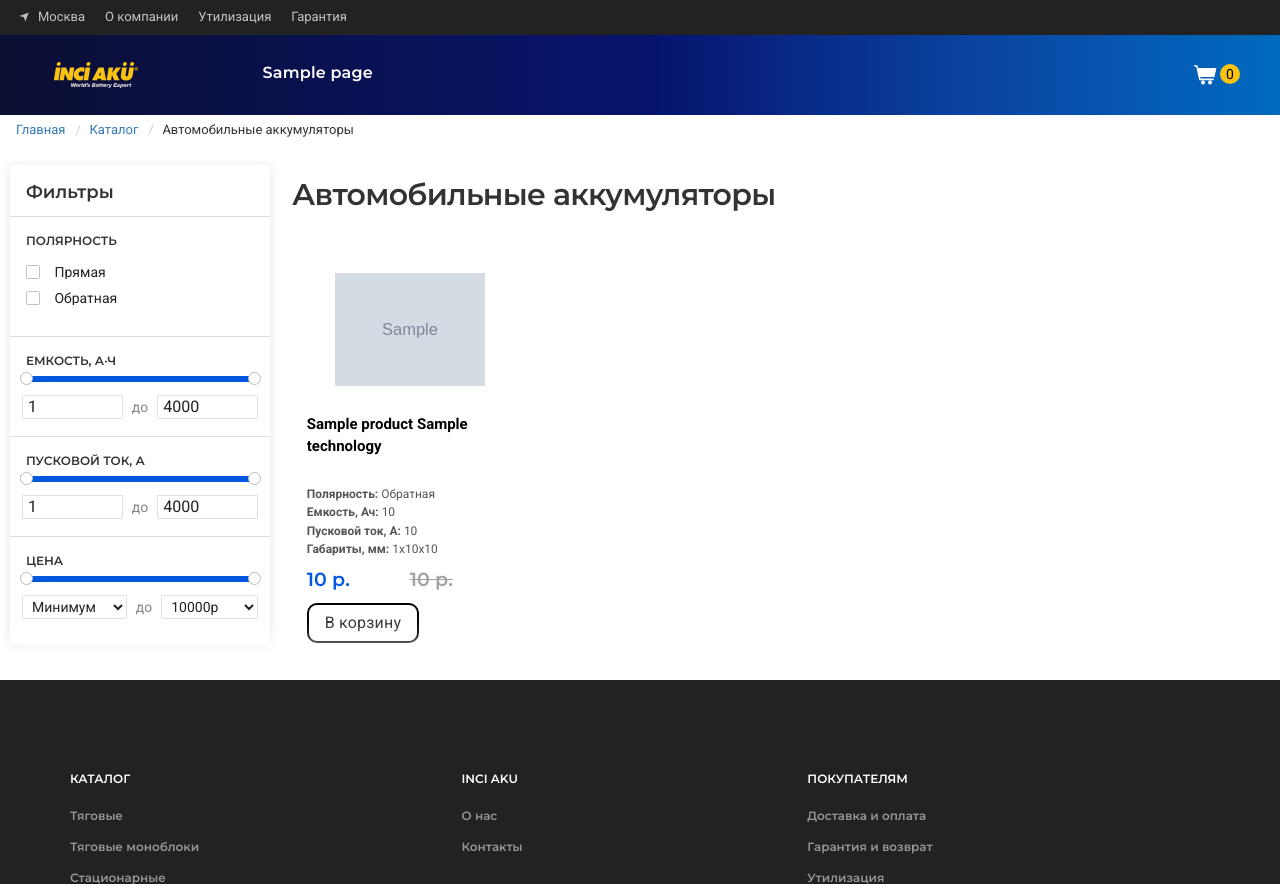
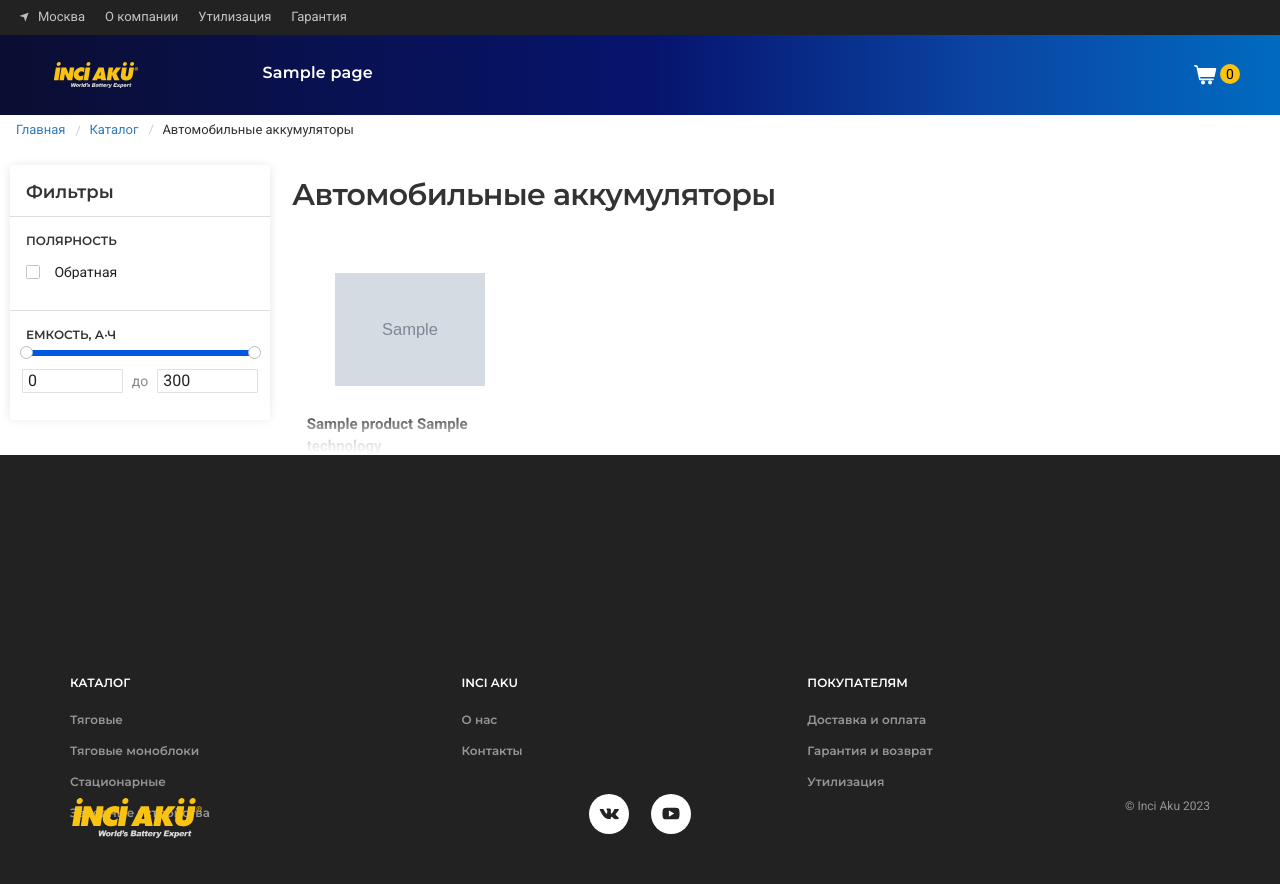
Before and after one commit to nicklisin/inciaku, a Django app: page /store/ in a window 1280 px wide. Shown: the top 884 px of the page. After the commit the page ends 838 px from the top, so only its background shows below. Run offline with Django 4.2, Linux system fonts and the light colour scheme; tables that the repository leaves empty hold one stand-in row (values such as "Sample post"); grey boxes marked "Sample" are stand-in pictures; some libraries are stand-ins or nearby versions.

Commit message:
Catalog filters

```diff
--- /dev/null
+++ b/store/static/js/filters.js
@@ -0,0 +1,104 @@
+const filterForm = document.getElementById('filter-form')
+const allInputs  = document.querySelectorAll("input")
+const polInputs = document.querySelectorAll('input[name=polarity]')
+const capacityFromInput = document.querySelector('input[name=capacity-from]')
+const capacityToInput = document.querySelector('input[name=capacity-to]')
+const queryString = window.location.search;
+let params = getAllUrlParams(queryString)
+let polarityList = []
+let capacityFromValue = 0
+let capacityToValue = 300
+
+if(params['polarity']){
+  polarityList = params['polarity']
+}
+if(params['capacity-from'] && params['capacity-to']){
+  capacityFromValue = params['capacity-from']
+  capacityToValue = params['capacity-to']
+}
+
+polInputs.forEach((el)=>{
+  if (polarityList.includes(el.value)){
+    el.checked = true;
+  }
+})
+
+if (capacityFromValue !== '' && capacityToValue !== ''){
+  capacityFromInput.value = capacityFromValue
+  capacityToInput.value = capacityToValue
+}
+
+allInputs.forEach((input)=>{
+  input.addEventListener('change', (event)=>{
+    formSubmit()
+  })
+})
+
+function formSubmit(){
+  filterForm.submit()
+}
+
+function getAllUrlParams(url) {
+
+  // get query string from url (optional) or window
+  var queryString = url ? url.split('?')[1] : window.location.search.slice(1);
+
+  // we'll store the parameters here
+  var obj = {};
+
+  // if query string exists
+  if (queryString) {
+
+    // stuff after # is not part of query string, so get rid of it
+    queryString = queryString.split('#')[0];
+
+    // split our query string into its component parts
+    var arr = queryString.split('&');
+
+    for (var i = 0; i < arr.length; i++) {
+      // separate the keys and the values
+      var a = arr[i].split('=');
+
+      // set parameter name and value (use 'true' if empty)
+      var paramName = a[0];
+      var paramValue = typeof (a[1]) === 'undefined' ? true : a[1];
+
+      // (optional) keep case consistent
+      paramName = paramName.toLowerCase();
+      // if (typeof paramValue === 'string') paramValue = paramValue.toLowerCase();
+
+      // if the paramName ends with square brackets, e.g. colors[] or colors[2]
+      if (paramName.match(/\[(\d+)?\]$/)) {
+
+        // create key if it doesn't exist
+        var key = paramName.replace(/\[(\d+)?\]/, '');
+        if (!obj[key]) obj[key] = [];
+
+        // if it's an indexed array e.g. colors[2]
+        if (paramName.match(/\[\d+\]$/)) {
+          // get the index value and add the entry at the appropriate position
+          var index = /\[(\d+)\]/.exec(paramName)[1];
+          obj[key][index] = paramValue;
+        } else {
+          // otherwise add the value to the end of the array
+          obj[key].push(paramValue);
+        }
+      } else {
+        // we're dealing with a string
+        if (!obj[paramName]) {
+          // if it doesn't exist, create property
+          obj[paramName] = paramValue;
+        } else if (obj[paramName] && typeof obj[paramName] === 'string'){
+          // if property does exist and it's a string, convert it to an array
+          obj[paramName] = [obj[paramName]];
+          obj[paramName].push(paramValue);
+        } else {
+          // otherwise add the property
+          obj[paramName].push(paramValue);
+        }
+      }
+    }
+  }
+
+  return obj;
+}
--- a/store/templates/store/store.html
+++ b/store/templates/store/store.html
@@ -111,29 +111,29 @@
 {#                      <a class="filt-l-cur" href="">Герметизированные</a>#}
 {#                    </div>#}
 {#                  </div>#}
+
+                <form id="filter-form" method="GET" action=".">
                   <div class="filt-sec">
                     <div class="filt-semi">Полярность</div>
+
                     <div class="filt-checks">
                       <div class="check-cont">
                         <div class="check-box">
+                          {% for key, value in filter_polarities %}
                           <div class="check">
                             <label>
-                              <input type="checkbox" name="">
+                              <input type="checkbox" name="polarity" value="{{ key }}">
                               <div class="check-point"></div>
-                              <div class="check-text">Прямая</div>
+                              <div class="check-text">{{ value }}</div>
                             </label>
                           </div>
-                          <div class="check">
-                            <label>
-                              <input type="checkbox" name="">
-                              <div class="check-point"></div>
-                              <div class="check-text">Обратная</div>
-                            </label>
-                          </div>
+                          {% endfor %}
                         </div>
                       </div>
                     </div>
+
                   </div>
+
                   <div class="filt-sec">
                     <div class="filt-semi">Емкость, А·ч</div>
                     <div class="pol-sec">
@@ -148,68 +148,59 @@
                     </div>
                     <div class="pol-fills">
                       <div class="p-f-box">
-                        <input type="text" class="p-f-fill-text" value="1">
+                        <input type="text" name="capacity-from" class="p-f-fill-text" value="0">
                       </div>
                       <div class="fill-to">до</div>
                       <div class="p-f-box">
-                        <input type="text" class="p-f-fill-text" value="4000">
+                        <input type="text" name="capacity-to" class="p-f-fill-text" value="300">
                       </div>
                     </div>
                   </div>
-                  <div class="filt-sec">
-                    <div class="filt-semi">Пусковой ток, А</div>
-                    <div class="pol-sec">
-                      <div class="p-s p-s-l">
-                        <div class="psp"></div>
-                      </div>
-                      <div class="p-s p-s-r">
-                        <div class="psp"></div>
-                      </div>
-                      <div class="p-line"></div>
-                      <div class="p-line p-line-c"></div>
-                    </div>
-                    <div class="pol-fills">
-                      <div class="p-f-box">
-                        <input type="text" class="p-f-fill-text" value="1">
-                      </div>
-                      <div class="fill-to">до</div>
-                      <div class="p-f-box">
-                        <input type="text" class="p-f-fill-text" value="4000">
-                      </div>
-                    </div>
-                  </div>
-                  <div class="filt-sec">
-                    <div class="filt-semi">Цена</div>
-                    <div class="pol-sec">
-                      <div class="p-s p-s-l">
-                        <div class="psp"></div>
-                      </div>
-                      <div class="p-s p-s-r">
-                        <div class="psp"></div>
-                      </div>
-                      <div class="p-line"></div>
-                      <div class="p-line p-line-c"></div>
-                    </div>
-                    <div class="pol-fills">
-                      <div class="p-f-box">
-                        <select class="p-f-fill">
-                          <option>Минимум</option>
-                          <option>2000р</option>
-                          <option>5000р</option>
-                          <option>10000р</option>
-                        </select>
-                      </div>
-                      <div class="fill-to">до</div>
-                      <div class="p-f-box">
-                        <select class="p-f-fill">
-                          <option>10000р</option>
-                          <option>20000р</option>
-                          <option>50000р</option>
-                          <option>50000р+</option>
-                        </select>
-                      </div>
-                    </div>
-                  </div>
+{#                    <div class="filt-sec">#}
+{#                    <div class="filt-semi">Цена</div>#}
+{#                    <div class="pol-sec">#}
+{#                      <div class="p-s p-s-l">#}
+{#                        <div class="psp"></div>#}
+{#                      </div>#}
+{#                      <div class="p-s p-s-r">#}
+{#                        <div class="psp"></div>#}
+{#                      </div>#}
+{#                      <div class="p-line"></div>#}
+{#                      <div class="p-line p-line-c"></div>#}
+{#                    </div>#}
+{#                    <div class="pol-fills">#}
+{#                      <div class="p-f-box">#}
+{#                        <input type="text" class="p-f-fill-text" value="1">#}
+{#                      </div>#}
+{#                      <div class="fill-to">до</div>#}
+{#                      <div class="p-f-box">#}
+{#                        <input type="text" class="p-f-fill-text" value="4000">#}
+{#                      </div>#}
+{#                    </div>#}
+{#                  </div>#}
+{#                  <div class="filt-sec">#}
+{#                    <div class="filt-semi">Пусковой ток, А</div>#}
+{#                    <div class="pol-sec">#}
+{#                      <div class="p-s p-s-l">#}
+{#                        <div class="psp"></div>#}
+{#                      </div>#}
+{#                      <div class="p-s p-s-r">#}
+{#                        <div class="psp"></div>#}
+{#                      </div>#}
+{#                      <div class="p-line"></div>#}
+{#                      <div class="p-line p-line-c"></div>#}
+{#                    </div>#}
+{#                    <div class="pol-fills">#}
+{#                      <div class="p-f-box">#}
+{#                        <input type="text" class="p-f-fill-text" value="1">#}
+{#                      </div>#}
+{#                      <div class="fill-to">до</div>#}
+{#                      <div class="p-f-box">#}
+{#                        <input type="text" class="p-f-fill-text" value="4000">#}
+{#                      </div>#}
+{#                    </div>#}
+{#                  </div>#}
+                </form>
 
 
                 </div>
@@ -220,4 +211,5 @@
 {#                @@include('./html/questions.html', {'text': ''})#}
 {#                @@include('./html/popular-box.html', {"title": "Вы смотрели"})#}
             </div>
+    <script src="{% static 'js/filters.js' %}" type="text/javascript"></script>
 {% endblock content %}
--- a/store/views.py
+++ b/store/views.py
@@ -1,6 +1,6 @@
 import json
 
-from django.db.models import F
+from django.db.models import F, Q
 from django.shortcuts import render
 from django.db import connection
 from django.http import JsonResponse
@@ -8,7 +8,7 @@ from django.shortcuts import redirect
 from django.contrib.auth.models import User
 
 from .models import Product, Order, OrderItem, ShippingAddress, Customer, Page, DeliveryType, PaymentType
-from .utils import cookie_cart, cart_data, guest_order, get_meta
+from .utils import cookie_cart, cart_data, guest_order, get_meta, get_filter_params
 
 
 def index(request):
@@ -31,8 +31,28 @@ def store(request):
     #TODO вернуть список айдишников (не работает при авторизации)
     # for i in items:
     #     items_ids.append(i['product']['id'])
+    filter_params = get_filter_params(request)
+    print('filter_params', filter_params)
     products = Product.objects.all()
-    context = {'products': products, 'items': items, 'items_ids': items_ids, 'meta': meta}
+
+    filter_polarities = products.distinct().values('polarity')
+    polarities_choices = Product.polarity.field.choices
+    polarities_choices_clear = []
+    for i in filter_polarities:
+        polarities_choices_clear.append(i['polarity'])
+    res = []
+    for i in polarities_choices:
+        if i[0] in polarities_choices_clear:
+            res.append([i[0], i[1]])
+
+    if filter_params['polarity']:
+        products = products.filter(polarity__in=filter_params['polarity'])
+    if filter_params['capacity_from']:
+        capacity_from = filter_params['capacity_from'] or 0
+        capacity_to = filter_params['capacity_to'] or 300
+        products = products.filter(Q(capacity__gte=capacity_from) & Q(capacity__lte=capacity_to))
+
+    context = {'products': products, 'items': items, 'items_ids': items_ids, 'meta': meta, 'filter_polarities': res}
     return render(request, 'store/store.html', context)
 
 def item(request, pk):
```
Also changed, not shown: store/utils.py (+17 -0 lines).
